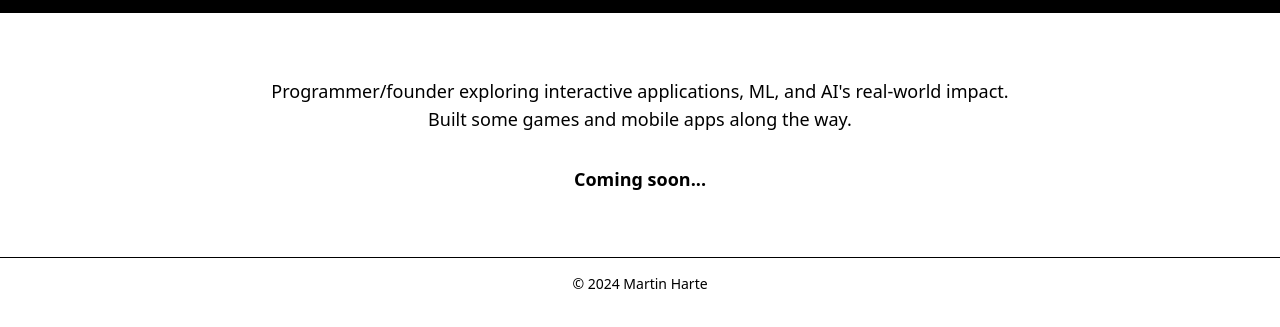
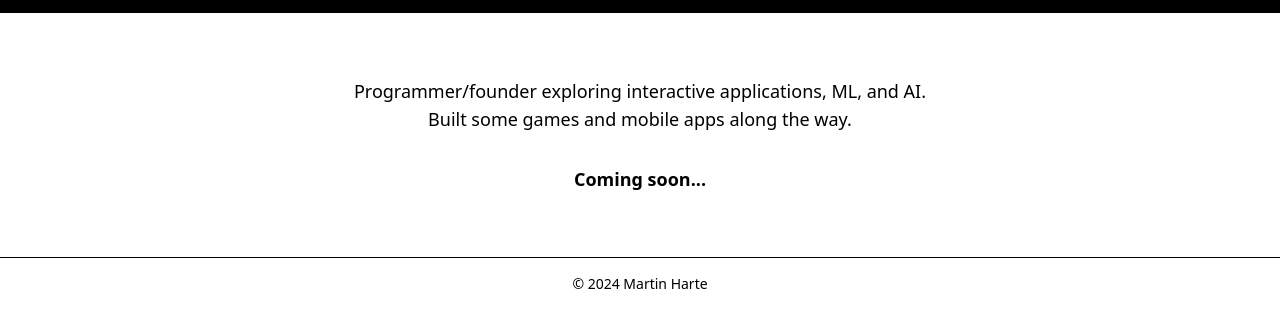
Before and after one commit to serenumai/hartemj_website, a plain HTML site: page index.html in a window 1280 px wide. Shown: the part 51-378 px from the top of the page. Drawn offline with nearby package versions, Linux system fonts and the light colour scheme.

Commit message:
Update index.html

```diff
--- a/index.html
+++ b/index.html
@@ -17,8 +17,7 @@
   <main class="container mx-auto px-4 mt-16 text-center">
     <section>
       <p class="text-lg font-light mb-8">
-        Programmer/founder exploring interactive applications, ML, and AI's real-world impact.<br>
-        Built some games and mobile apps along the way.
+        Programmer/founder exploring interactive applications, ML, and AI. <br/> Built some games and mobile apps along the way.
       </p>
       <p class="text-lg font-bold">Coming soon...</p>
     </section>
```
